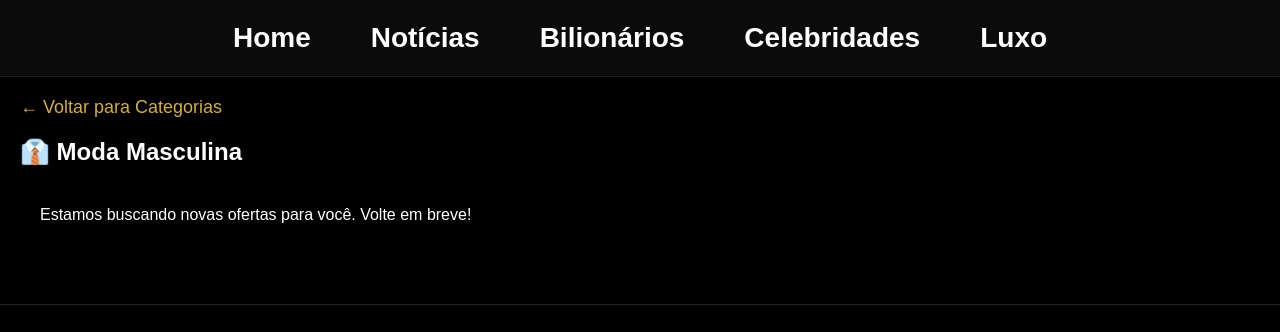
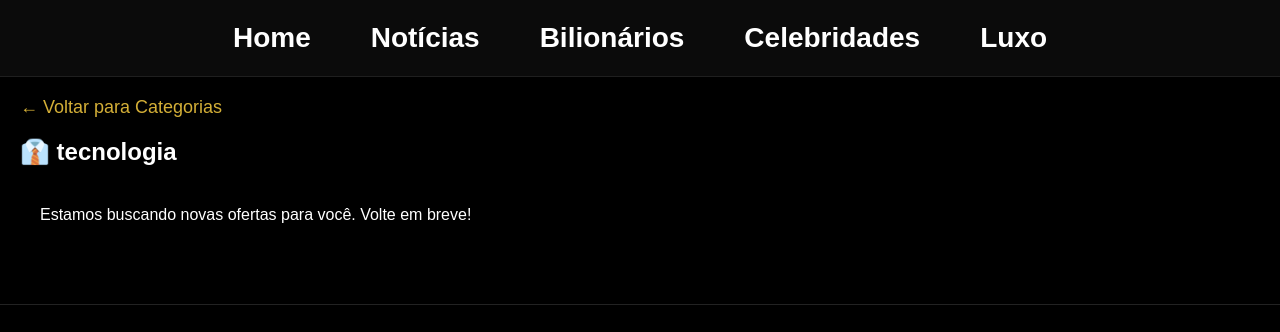
Before and after one commit to roney-midasvip/midasvip, a Flask app: page /tecnologia in a window 1280 px wide. Shown: the part 420-752 px from the top of the page. Run offline with Flask 3, Linux system fonts and the light colour scheme.

Commit message:
Update tecnologia.html

```diff
--- a/templates/tecnologia.html
+++ b/templates/tecnologia.html
@@ -1,6 +1,6 @@
 {% extends "base.html" %}
 
-{% block title %}Moda Masculina{% endblock %}
+{% block title %}tecnologia{% endblock %}
 
 {% block content %}
 <div style="max-width: 1400px; margin: 20px auto; padding: 0 20px;">
@@ -9,7 +9,7 @@
         ← Voltar para Categorias
     </a>
 
-    <h2>👔 Moda Masculina</h2>
+    <h2>👔 tecnologia</h2>
 
     <div class="grid">
         {% for item in produtos %}
```
